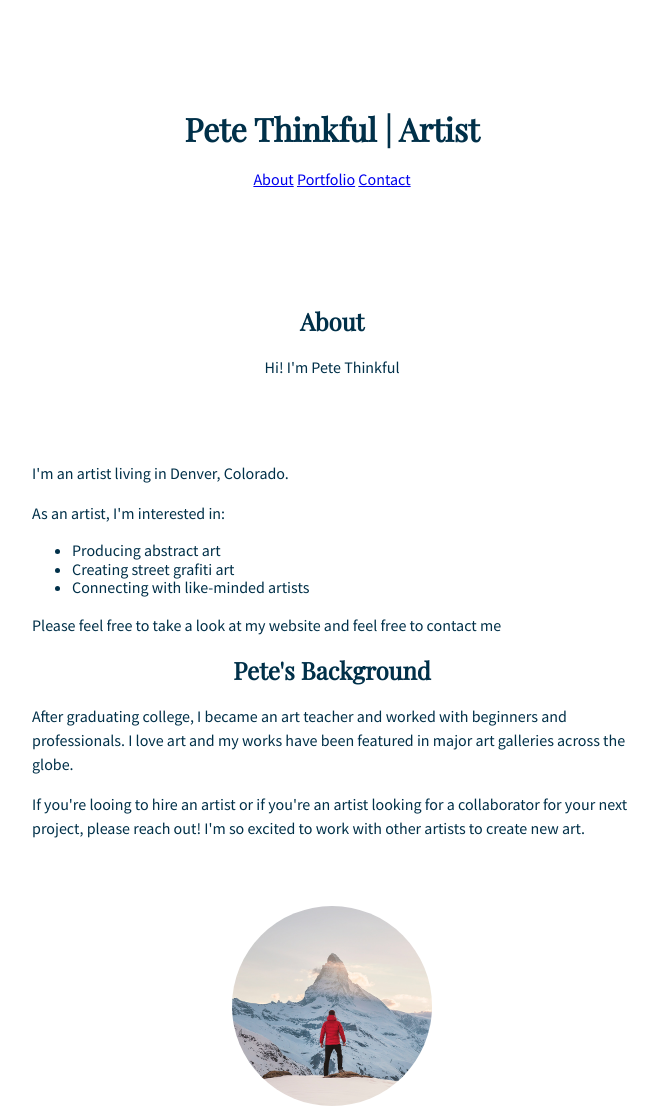
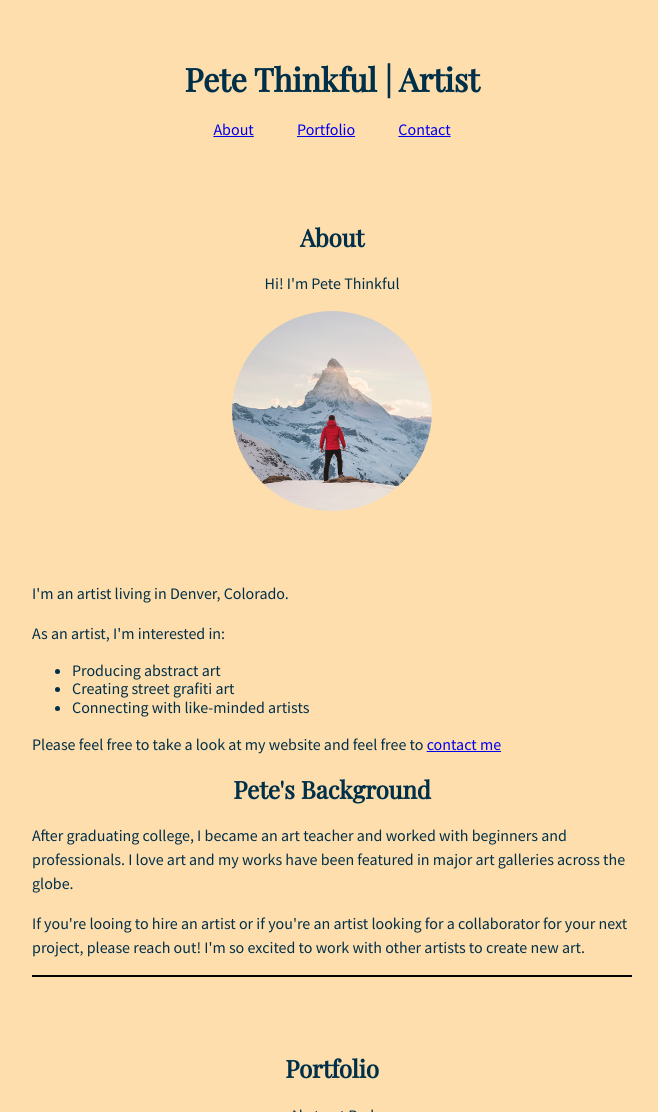
Before and after one commit to thirteenpylons/portfolio_webpage, a plain HTML site: page index.html in a window 1280 px wide. Shown: the top 1112 px of the page, without its empty margins (308-966 px from the left). Drawn offline with nearby package versions, Linux system fonts and the light colour scheme.

Commit message:
padded nav, fixed body of contact, links in nav, contact now calls, background colored, and footer centered.

```diff
--- a/index.html
+++ b/index.html
@@ -11,29 +11,39 @@
 </head>
 
 <body>
-  <!-- TODO: Add header here -->
   <header>
-    <article>
     <div>
       <div class="centered_header">
         <h1>Pete Thinkful | Artist</h1>
-        </div>
         <nav>
-          <a href="./about">About</a>
-          <a href="./portfolio">Portfolio</a>
-          <a href="./contact">Contact</a>
+          <ul>
+            <li>
+              <a href="./index.html#about_section">About</a>
+            </li>
+            <li>
+              <a href="./index.html#portfolio_section">Portfolio</a>
+            </li>
+            <li>
+              <a href="./index.html#contact_section">Contact</a>
+            </li>
+          </ul>
         </nav>
       </div>
-    </article>
+    </div>
+
   </header>
   <main>
     <div>
+      <a name="about_section">
         <div id="about_section">
           <article>
             <div>
               <h2>About</h2>
               <div class="centered_header">
                 <p>Hi! I'm Pete Thinkful</p>
+              </div>
+              <div>
+                <img class="image-circle" src="images/pete-thinkful.png" alt="Pete Thinkful">
               </div>
             </div>
           </article>
@@ -47,7 +57,7 @@
             </ul>
           </div>
           <div>
-          <p>Please feel free to take a look at my website and feel free to contact me</p>
+            <p>Please feel free to take a look at my website and feel free to <a href="tel:+1800-265-5328">contact me</a></p>
 
             <div class="centered_header">
               <h2>Pete's Background</h2>
@@ -63,14 +73,11 @@
             </p>
           </div>
         </div>
-      <article>
-        <div>
-          <img class="image-circle" src="images/pete-thinkful.png" alt="Pete Thinkful">
-        </div>
-      </article>
+      </a>
+
 
       <hr>
-
+      <a name="portfolio_section">
         <div id="portfolio_section">
           <article>
             <div>
@@ -111,13 +118,16 @@
           </div>
           </article>
         </div>
-
+      </a>
       <hr>
-
+      <a name="contact_section">
         <div id="contact_section">
           <article>
             <div>
               <h2>Contact</h2>
+            </div>
+          </article>
+          <div>
               <p>I'd love to hear from you! Please feel free to contact or follow me:</p>
               <ol>
                 <li>LinkedIn</li>
@@ -125,7 +135,6 @@
                 <li>Pintrest</li>
               </ol>
           </div>
-        </article>
         </div>
     </div>
   </main>
--- a/styles/style.css
+++ b/styles/style.css
@@ -5,6 +5,17 @@ body {
   color: #003049;
   font-family: "Source Sans Pro", Tahoma, Geneva, Verdana, sans-serif;
   padding: 40px;
+  background-color: navajowhite;
+}
+
+footer {
+  text-align: center;
+}
+
+nav li{
+  margin-right: 40px;
+  list-style: none;
+  display: inline;
 }
 
 /* Set the font family for any h1, h2, or h3 heading */
```
Also changed, not shown: 1 other file. Lines whose indentation alone changed are shown as unchanged.
